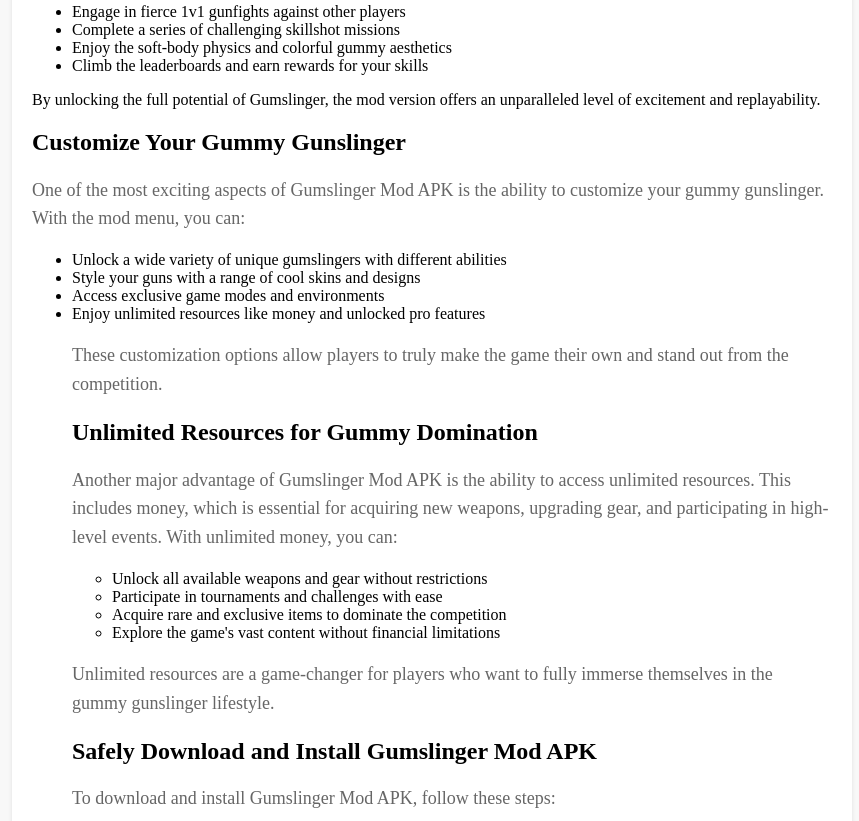
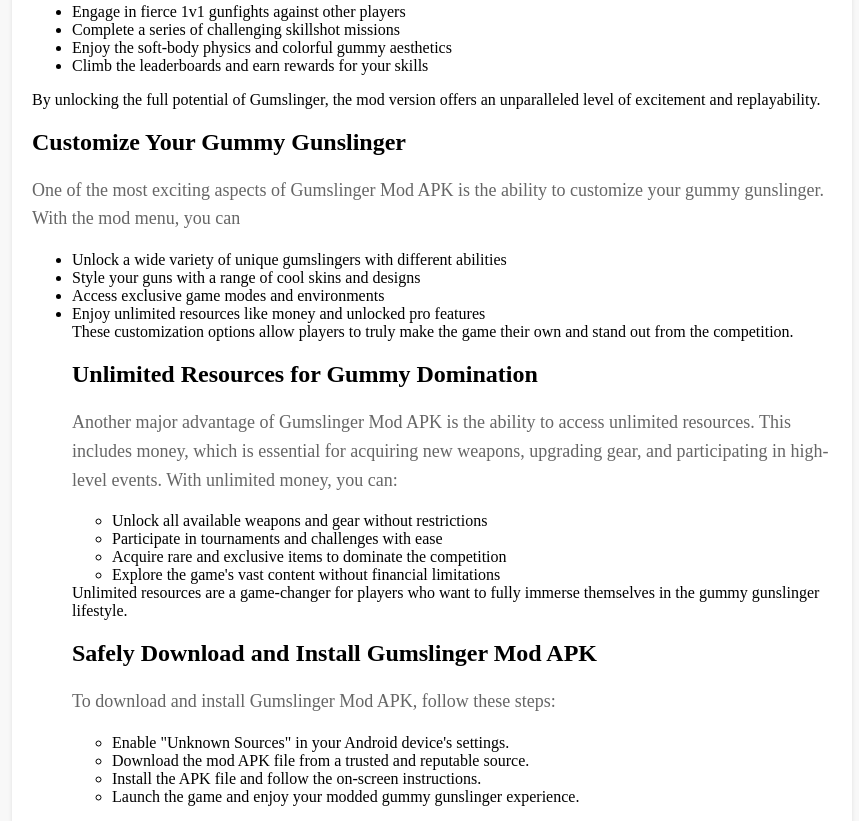
Before and after one commit to alexpaynesays/gumslinger, a plain HTML site: page index.html in a window 1280 px wide. Shown: the part 920-1741 px from the top of the page, without its empty margins (208-1067 px from the left). Drawn offline with Linux system fonts and the light colour scheme.

Commit message:
Update index.html

```diff
--- a/index.html
+++ b/index.html
@@ -11,7 +11,7 @@
 
     <meta name="robots" content="index, follow">
 
-	<link rel="canonical" href="https://sonicmenu.vercel.app">
+	<link rel="canonical" href="https://gumslinger.vercel.app">
 
 
     <style>
@@ -74,15 +74,16 @@ By unlocking the full potential of Gumslinger, the mod version offers an unparal
 
    <h2>   Customize Your Gummy Gunslinger </h2>
 
-<p>One of the most exciting aspects of Gumslinger Mod APK is the ability to customize your gummy gunslinger. With the mod menu, you can:</p>
+<p>One of the most exciting aspects of Gumslinger Mod APK is the ability to customize your gummy gunslinger. With the mod menu, you can
 <ul>
     <li>  Unlock a wide variety of unique gumslingers with different abilities</li>
 <li>Style your guns with a range of cool skins and designs</li>
 <li>Access exclusive game modes and environments</li>
 <li>Enjoy unlimited resources like money and unlocked pro features</li>
-<p>These customization options allow players to truly make the game their own and stand out from the competition.</p>
+These customization options allow players to truly make the game their own and stand out from the competition.</p>
 
 <h2>Unlimited Resources for Gummy Domination</h2>
+
 <p>Another major advantage of Gumslinger Mod APK is the ability to access unlimited resources. This includes money, which is essential for acquiring new weapons, upgrading gear, and participating in high-level events. With unlimited money, you can:
 <ul>
   <li>Unlock all available weapons and gear without restrictions</li>
@@ -90,7 +91,7 @@ By unlocking the full potential of Gumslinger, the mod version offers an unparal
 <li>Acquire rare and exclusive items to dominate the competition</li>
 <li>Explore the game's vast content without financial limitations</li>
       </ul>
-<p>Unlimited resources are a game-changer for players who want to fully immerse themselves in the gummy gunslinger lifestyle.</p>
+Unlimited resources are a game-changer for players who want to fully immerse themselves in the gummy gunslinger lifestyle.</p>
 
 <h2>Safely Download and Install Gumslinger Mod APK</h2>
 <p>To download and install Gumslinger Mod APK, follow these steps:
```
